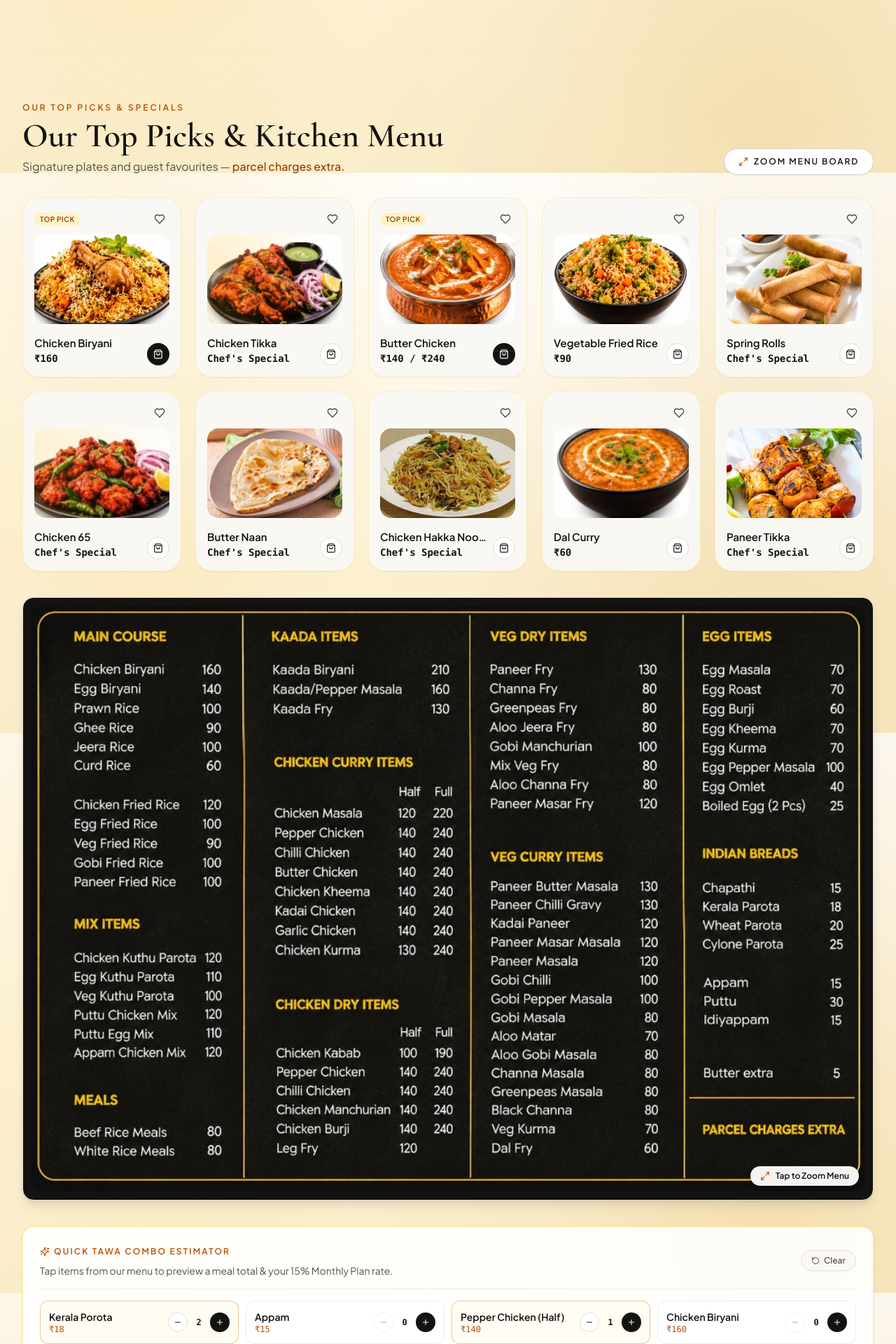
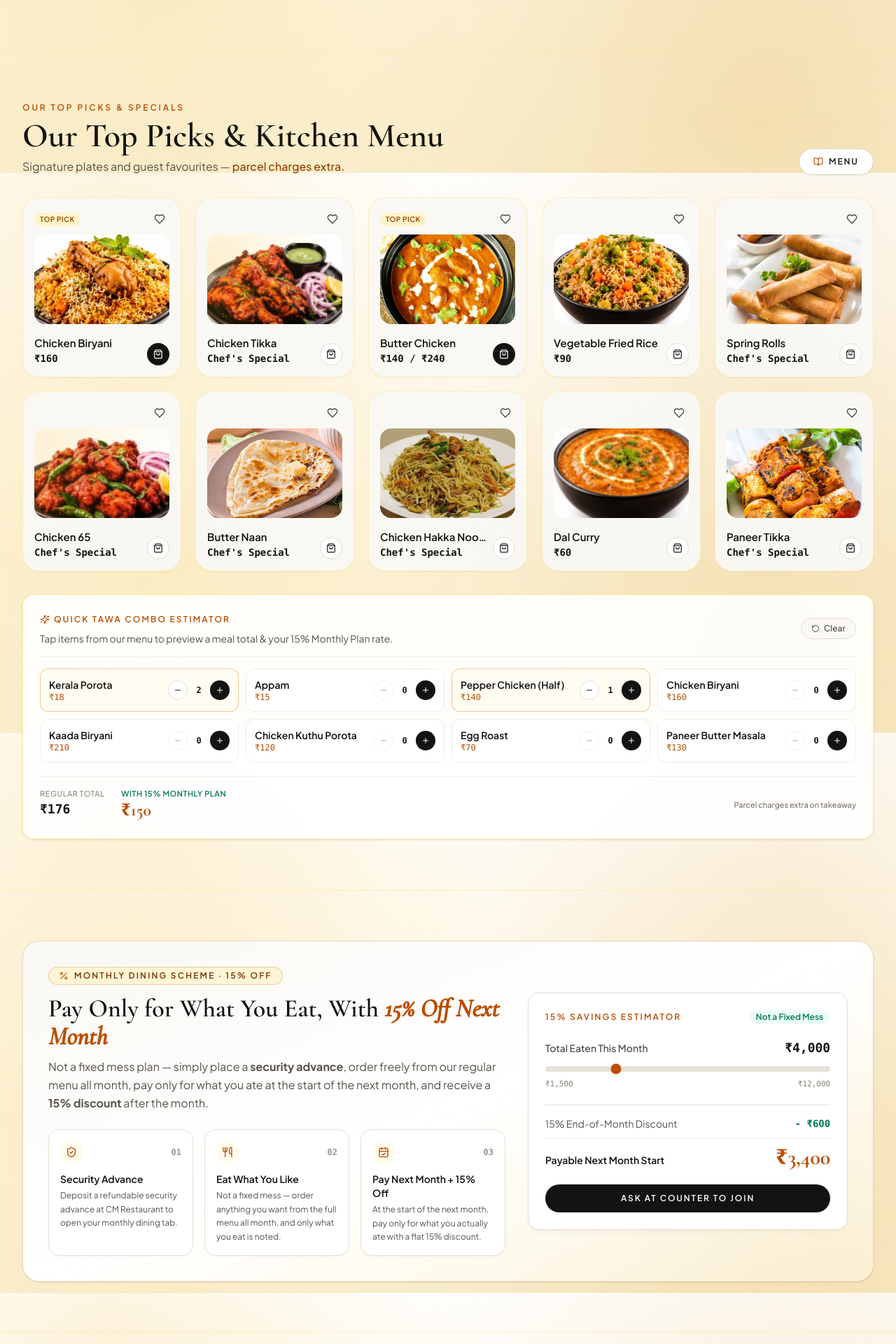
Before and after one commit to Azeez-333/restaurant, a React (Vite) app: page / in a window 1280 px wide. Shown: the part 5353-7273 px from the top of the page at 70% size. Built offline with nearby package versions, Linux system fonts and the light colour scheme.

Commit message:
Update butter chicken photo and keep compact Menu button

```diff
--- a/src/components/MenuSection.tsx
+++ b/src/components/MenuSection.tsx
@@ -1,6 +1,6 @@
 import { useState } from 'react';
 import { motion, AnimatePresence } from 'framer-motion';
-import { Heart, Maximize2, ShoppingBag, X } from 'lucide-react';
+import { Heart, BookOpen, ShoppingBag, X } from 'lucide-react';
 import { Magnetic } from './Magnetic';
 import { TiltCard } from './TiltCard';
 import { ComboBuilder } from './ComboBuilder';
@@ -114,8 +114,8 @@ export function MenuSection() {
               onClick={() => setShowBoardModal(true)}
               className="group inline-flex items-center gap-2 self-start rounded-full border border-[#D8D2C7] bg-white px-5 py-2.5 text-xs font-semibold uppercase tracking-[0.16em] text-[#141311] shadow-xs transition-all hover:border-amber-700 hover:bg-amber-700 hover:text-white lg:self-auto"
             >
-              <Maximize2 className="h-3.5 w-3.5 text-amber-700 transition-colors group-hover:text-white" />
-              <span>Zoom Menu Board</span>
+              <BookOpen className="h-3.5 w-3.5 text-amber-700 transition-colors group-hover:text-white" />
+              <span>Menu</span>
             </button>
           </Magnetic>
         </div>
@@ -163,7 +163,7 @@ export function MenuSection() {
                         src={dish.image}
                         alt={dish.name}
                         loading="lazy"
-                        className="h-full w-full object-cover transition-transform duration-500 group-hover:scale-105"
+                        className="h-full w-full origin-top scale-[1.08] object-cover transition-transform duration-500 group-hover:scale-[1.12]"
                       />
                     </div>
 
@@ -195,31 +195,6 @@ export function MenuSection() {
               </Magnetic>
             );
           })}
-        </div>
-
-        <div className="mt-9">
-          <Magnetic strength={0.08} scale={1.005} className="w-full">
-            <div
-              onClick={() => setShowBoardModal(true)}
-              role="button"
-              tabIndex={0}
-              onKeyDown={(e) => {
-                if (e.key === 'Enter' || e.key === ' ') setShowBoardModal(true);
-              }}
-              aria-label="Open full size CM Restaurant menu board"
-              className="group relative cursor-pointer overflow-hidden rounded-2xl border border-[#E7E2D8] bg-[#141311] p-2 shadow-lg shadow-black/10 sm:p-3"
-            >
-              <img
-                src="/images/menu-board.jpg"
-                alt="CM Restaurant complete menu board"
-                className="w-full rounded-xl object-contain transition-transform duration-500 group-hover:scale-[1.005]"
-              />
-              <div className="absolute right-3 bottom-3 inline-flex items-center gap-1.5 rounded-full bg-white/95 px-3 py-1 text-[11px] font-semibold text-[#141311] shadow-md backdrop-blur-sm transition-transform duration-300 group-hover:scale-105 sm:right-5 sm:bottom-5 sm:gap-2 sm:px-3.5 sm:py-1.5 sm:text-xs">
-                <Maximize2 className="h-3 w-3 text-amber-700 sm:h-3.5 sm:w-3.5" />
-                <span>Tap to Zoom Menu</span>
-              </div>
-            </div>
-          </Magnetic>
         </div>
 
         <ComboBuilder />
```
Also changed, not shown: public/images/dishes/butter-chicken.jpg.
